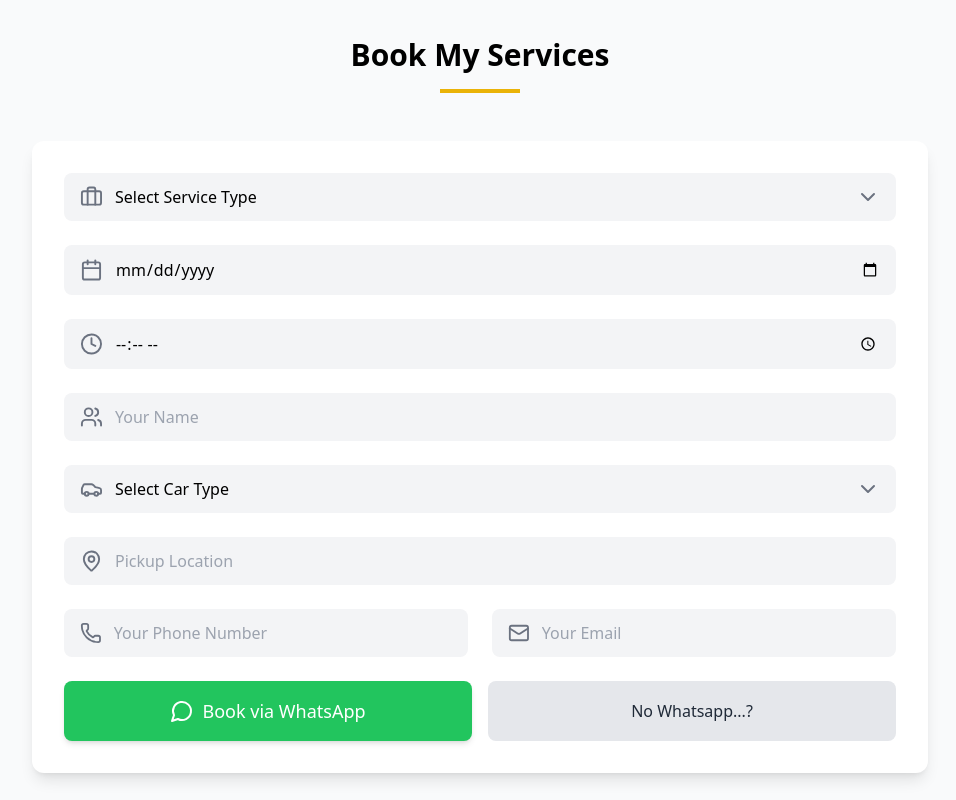
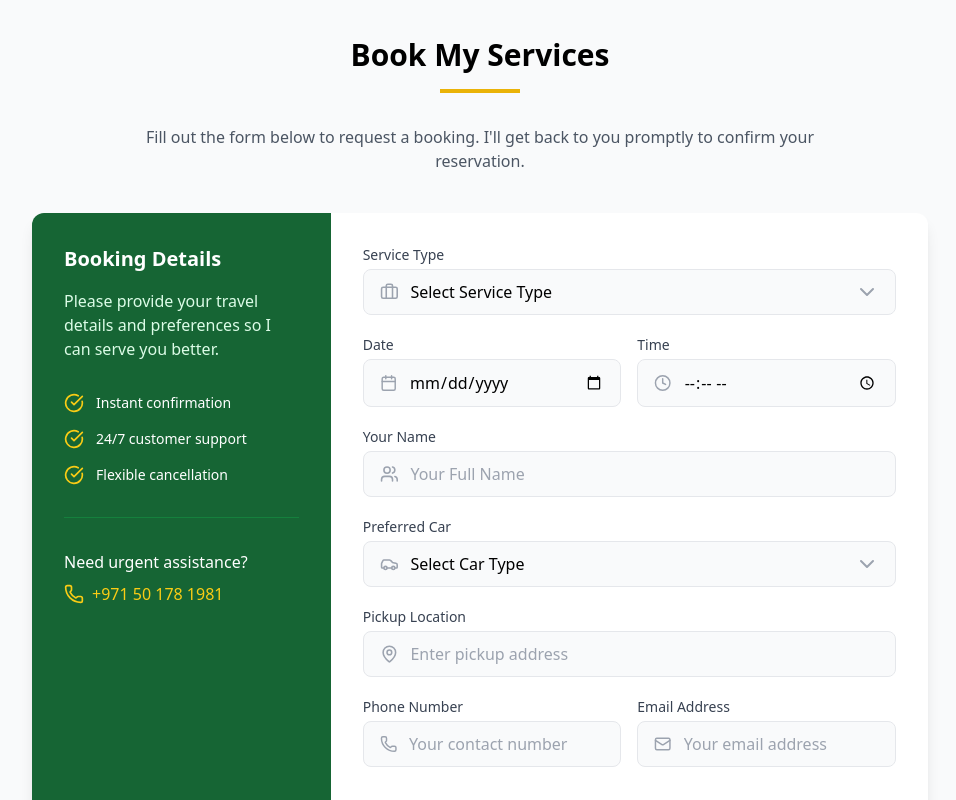
Before and after one commit to abcxhadi/project_1, a React (Create React App) app: page / in a window 1280 px wide. Shown: the part 3180-3980 px from the top of the page, without its empty margins (160-1116 px from the left). Built offline with nearby package versions, Linux system fonts and the light colour scheme.

Commit message:
new book form

```diff
--- a/src/App.js
+++ b/src/App.js
@@ -478,18 +478,63 @@ const ShafeerPortfolio = () => {
       </section>
 
       {/* BOOKING SECTION */}
-      <section id="booking" className="py-16 px-8">
+      {/* BOOKING SECTION */}
+<section id="booking" className="py-16 px-4 sm:px-8 bg-gray-50">
   <div className="container mx-auto max-w-4xl">
     <h2 className="text-3xl font-bold text-center mb-4">Book My Services</h2>
-          <div className="w-20 h-1 bg-yellow-500 mx-auto mb-12"></div>
+    <div className="w-20 h-1 bg-yellow-500 mx-auto mb-8"></div>
+    <p className="text-center text-gray-600 max-w-2xl mx-auto mb-10">
+      Fill out the form below to request a booking. I'll get back to you promptly to confirm your reservation.
+    </p>
 
-          <div className="bg-white rounded-xl shadow-lg p-8">
-            <form onSubmit={handleSubmit} className="space-y-6">
+    <div className="bg-white rounded-xl shadow-lg overflow-hidden">
+      <div className="md:flex">
+        {/* Left side - Form description */}
+        <div className="bg-green-800 text-white p-6 md:p-8 md:w-1/3">
+          <h3 className="text-xl font-semibold mb-4">Booking Details</h3>
+          <p className="text-green-100 mb-6">
+            Please provide your travel details and preferences so I can serve you better.
+          </p>
 
+          <div className="space-y-4 mt-8">
+            <div className="flex items-center space-x-3">
+              <CheckCircle className="w-5 h-5 text-yellow-400" />
+              <span className="text-sm">Instant confirmation</span>
+            </div>
+            <div className="flex items-center space-x-3">
+              <CheckCircle className="w-5 h-5 text-yellow-400" />
+              <span className="text-sm">24/7 customer support</span>
+            </div>
+            <div className="flex items-center space-x-3">
+              <CheckCircle className="w-5 h-5 text-yellow-400" />
+              <span className="text-sm">Flexible cancellation</span>
+            </div>
+          </div>
+
+          <div className="mt-8 pt-8 border-t border-green-700">
+            <h4 className="font-medium mb-2">Need urgent assistance?</h4>
+            <a
+              href="tel:+971501781981"
+              className="flex items-center space-x-2 text-yellow-400 hover:text-yellow-300 mb-3"
+            >
+              <Phone className="w-5 h-5" />
+              <span>+971 50 178 1981</span>
+            </a>
+          </div>
+        </div>
+
+        {/* Right side - Form */}
+        <div className="p-6 md:p-8 md:w-2/3">
+          <form onSubmit={handleSubmit} className="space-y-5">
             {/* Service Selection */}
-              <div className="flex items-center bg-gray-100 rounded-lg px-4 py-3 relative">
-                <Briefcase className="w-6 h-6 mr-3 text-gray-500" />
+            <div>
+              <label htmlFor="service" className="block text-sm font-medium text-gray-700 mb-1">
+                Service Type
+              </label>
+              <div className="flex items-center bg-gray-50 border border-gray-200 rounded-lg px-4 py-2.5 relative">
+                <Briefcase className="w-5 h-5 mr-3 text-gray-400" />
                 <select
+                  id="service"
                   name="service"
                   value={bookingDetails.service}
                   onChange={handleInputChange}
@@ -503,13 +548,21 @@ const ShafeerPortfolio = () => {
                     </option>
                   ))}
                 </select>
-                <ChevronDown className="absolute right-4 top-1/2 transform -translate-y-1/2 text-gray-500 pointer-events-none" />
+                <ChevronDown className="absolute right-4 top-1/2 transform -translate-y-1/2 text-gray-400 pointer-events-none" />
+              </div>
             </div>
 
+            {/* Date and Time in one row */}
+            <div className="grid grid-cols-1 md:grid-cols-2 gap-4">
               {/* Date Field */}
-              <div className="flex items-center bg-gray-100 rounded-lg px-4 py-3">
-                <Calendar className="w-6 h-6 mr-3 text-gray-500" />
+              <div>
+                <label htmlFor="bookingDate" className="block text-sm font-medium text-gray-700 mb-1">
+                  Date
+                </label>
+                <div className="flex items-center bg-gray-50 border border-gray-200 rounded-lg px-4 py-2.5">
+                  <Calendar className="w-5 h-5 mr-3 text-gray-400" />
                   <input
+                    id="bookingDate"
                     type="date"
                     name="bookingDate"
                     value={bookingDetails.bookingDate}
@@ -518,11 +571,17 @@ const ShafeerPortfolio = () => {
                     required
                   />
                 </div>
+              </div>
 
-              {/* Native TIME FIELD */}
-              <div className="flex items-center bg-gray-100 rounded-lg px-4 py-3">
-                <Clock className="w-6 h-6 mr-3 text-gray-500" />
+              {/* Time Field */}
+              <div>
+                <label htmlFor="bookingTime" className="block text-sm font-medium text-gray-700 mb-1">
+                  Time
+                </label>
+                <div className="flex items-center bg-gray-50 border border-gray-200 rounded-lg px-4 py-2.5">
+                  <Clock className="w-5 h-5 mr-3 text-gray-400" />
                   <input
+                    id="bookingTime"
                     type="time"
                     name="bookingTime"
                     value={bookingDetails.bookingTime}
@@ -531,25 +590,38 @@ const ShafeerPortfolio = () => {
                     required
                   />
                 </div>
+              </div>
+            </div>
 
             {/* Client Name */}
-              <div className="flex items-center bg-gray-100 rounded-lg px-4 py-3">
-                <Users className="w-6 h-6 mr-3 text-gray-500" />
+            <div>
+              <label htmlFor="clientName" className="block text-sm font-medium text-gray-700 mb-1">
+                Your Name
+              </label>
+              <div className="flex items-center bg-gray-50 border border-gray-200 rounded-lg px-4 py-2.5">
+                <Users className="w-5 h-5 mr-3 text-gray-400" />
                 <input
+                  id="clientName"
                   type="text"
                   name="clientName"
-                  placeholder="Your Name"
+                  placeholder="Your Full Name"
                   value={bookingDetails.clientName}
                   onChange={handleInputChange}
-                  className="bg-transparent w-full focus:outline-none"
+                  className="bg-transparent w-full focus:outline-none placeholder:text-gray-400"
                   required
                 />
               </div>
+            </div>
 
             {/* Car Type Selection */}
-              <div className="flex items-center bg-gray-100 rounded-lg px-4 py-3 relative">
-                <Car className="w-6 h-6 mr-3 text-gray-500" />
+            <div>
+              <label htmlFor="carType" className="block text-sm font-medium text-gray-700 mb-1">
+                Preferred Car
+              </label>
+              <div className="flex items-center bg-gray-50 border border-gray-200 rounded-lg px-4 py-2.5 relative">
+                <Car className="w-5 h-5 mr-3 text-gray-400" />
                 <select
+                  id="carType"
                   name="carType"
                   value={bookingDetails.carType}
                   onChange={handleInputChange}
@@ -563,75 +635,100 @@ const ShafeerPortfolio = () => {
                     </option>
                   ))}
                 </select>
-                <ChevronDown className="absolute right-4 top-1/2 transform -translate-y-1/2 text-gray-500 pointer-events-none" />
+                <ChevronDown className="absolute right-4 top-1/2 transform -translate-y-1/2 text-gray-400 pointer-events-none" />
+              </div>
             </div>
 
             {/* Pickup Location */}
-              <div className="flex items-center bg-gray-100 rounded-lg px-4 py-3">
-                <MapPin className="w-6 h-6 mr-3 text-gray-500" />
+            <div>
+              <label htmlFor="pickupLocation" className="block text-sm font-medium text-gray-700 mb-1">
+                Pickup Location
+              </label>
+              <div className="flex items-center bg-gray-50 border border-gray-200 rounded-lg px-4 py-2.5">
+                <MapPin className="w-5 h-5 mr-3 text-gray-400" />
                 <input
+                  id="pickupLocation"
                   type="text"
                   name="pickupLocation"
-                  placeholder="Pickup Location"
+                  placeholder="Enter pickup address"
                   value={bookingDetails.pickupLocation}
                   onChange={handleInputChange}
-                  className="bg-transparent w-full focus:outline-none"
+                  className="bg-transparent w-full focus:outline-none placeholder:text-gray-400"
                   required
                 />
+              </div>
             </div>
 
             {/* Drop-off Location (only if Transfer) */}
             {isTransferService && (
-                <div className="flex items-center bg-gray-100 rounded-lg px-4 py-3">
-                  <Navigation className="w-6 h-6 mr-3 text-gray-500" />
+              <div>
+                <label htmlFor="dropoffLocation" className="block text-sm font-medium text-gray-700 mb-1">
+                  Drop-off Location
+                </label>
+                <div className="flex items-center bg-gray-50 border border-gray-200 rounded-lg px-4 py-2.5">
+                  <Navigation className="w-5 h-5 mr-3 text-gray-400" />
                   <input
+                    id="dropoffLocation"
                     type="text"
                     name="dropoffLocation"
-                    placeholder="Drop-off Location"
+                    placeholder="Enter destination address"
                     value={bookingDetails.dropoffLocation}
                     onChange={handleInputChange}
-                    className="bg-transparent w-full focus:outline-none"
+                    className="bg-transparent w-full focus:outline-none placeholder:text-gray-400"
                     required={isTransferService}
                   />
+                </div>
               </div>
             )}
 
             {/* Phone & Email Fields */}
-              <div className="grid md:grid-cols-2 gap-6">
-                <div className="flex items-center bg-gray-100 rounded-lg px-4 py-3">
-                  <Phone className="w-6 h-6 mr-3 text-gray-500" />
+            <div className="grid grid-cols-1 md:grid-cols-2 gap-4">
+              <div>
+                <label htmlFor="phoneNumber" className="block text-sm font-medium text-gray-700 mb-1">
+                  Phone Number
+                </label>
+                <div className="flex items-center bg-gray-50 border border-gray-200 rounded-lg px-4 py-2.5">
+                  <Phone className="w-5 h-5 mr-3 text-gray-400" />
                   <input
+                    id="phoneNumber"
                     type="tel"
                     name="phoneNumber"
-                    placeholder="Your Phone Number"
+                    placeholder="Your contact number"
                     value={bookingDetails.phoneNumber}
                     onChange={handleInputChange}
-                    className="bg-transparent w-full focus:outline-none"
+                    className="bg-transparent w-full focus:outline-none placeholder:text-gray-400"
                     required
                   />
                 </div>
+              </div>
 
-                <div className="flex items-center bg-gray-100 rounded-lg px-4 py-3">
-                  <Mail className="w-6 h-6 mr-3 text-gray-500" />
+              <div>
+                <label htmlFor="email" className="block text-sm font-medium text-gray-700 mb-1">
+                  Email Address
+                </label>
+                <div className="flex items-center bg-gray-50 border border-gray-200 rounded-lg px-4 py-2.5">
+                  <Mail className="w-5 h-5 mr-3 text-gray-400" />
                   <input
+                    id="email"
                     type="email"
                     name="email"
-                    placeholder="Your Email"
+                    placeholder="Your email address"
                     value={bookingDetails.email}
                     onChange={handleInputChange}
-                    className="bg-transparent w-full focus:outline-none"
+                    className="bg-transparent w-full focus:outline-none placeholder:text-gray-400"
                     required
                   />
+                </div>
               </div>
             </div>
 
             {/* Email Status Message */}
             {emailStatus.message && (
               <div
-                  className={`p-4 rounded-lg text-center duration-300 ${
-                    emailStatus.error ? 'bg-red-100 text-red-700'
-                    : emailStatus.sent ? 'bg-green-100 text-green-700'
-                    : 'bg-blue-100 text-blue-700'
+                className={`p-4 rounded-lg text-center transition-all duration-300 ${
+                  emailStatus.error ? 'bg-red-50 text-red-700 border border-red-200'
+                  : emailStatus.sent ? 'bg-green-50 text-green-700 border border-green-200'
+                  : 'bg-blue-50 text-blue-700 border border-blue-200'
                 }`}
               >
                 {emailStatus.message}
@@ -639,28 +736,30 @@ const ShafeerPortfolio = () => {
             )}
 
             {/* Buttons */}
-              <div className="grid md:grid-cols-2 gap-4">
+            <div className="grid grid-cols-1 md:grid-cols-2 gap-4 pt-4">
               <button
                 type="button"
                 onClick={handleWhatsAppContact}
-                  className="w-full py-4 bg-green-500 text-white rounded-lg hover:bg-green-600 flex items-center justify-center transition-colors shadow-md font-medium text-lg"
+                className="w-full py-3 bg-green-600 text-white rounded-lg hover:bg-green-700 flex items-center justify-center transition-colors shadow-md font-medium text-lg"
               >
-                  <MessageCircle className="w-6 h-6 mr-2" />
+                <MessageCircle className="w-5 h-5 mr-2" />
                 Book via WhatsApp
               </button>
               <button
                 type="submit"
                 disabled={emailStatus.sending}
-                  className={`w-full py-4 rounded-lg transition-colors font-medium ${
+                className={`w-full py-3 rounded-lg transition-colors font-medium ${
                   emailStatus.sending
-                      ? 'bg-gray-300 text-gray-600'
-                      : 'bg-gray-200 text-gray-800 hover:bg-gray-300'
+                    ? 'bg-gray-300 text-gray-600 cursor-not-allowed'
+                    : 'bg-yellow-500 text-gray-800 hover:bg-yellow-400'
                 }`}
               >
-                  {emailStatus.sending ? 'Sending...' : 'No Whatsapp...?'}
+                {emailStatus.sending ? 'Sending...' : 'Submit Booking'}
               </button>
             </div>
           </form>
+        </div>
+      </div>
     </div>
   </div>
 </section>
```
Lines whose indentation alone changed are shown as unchanged.
